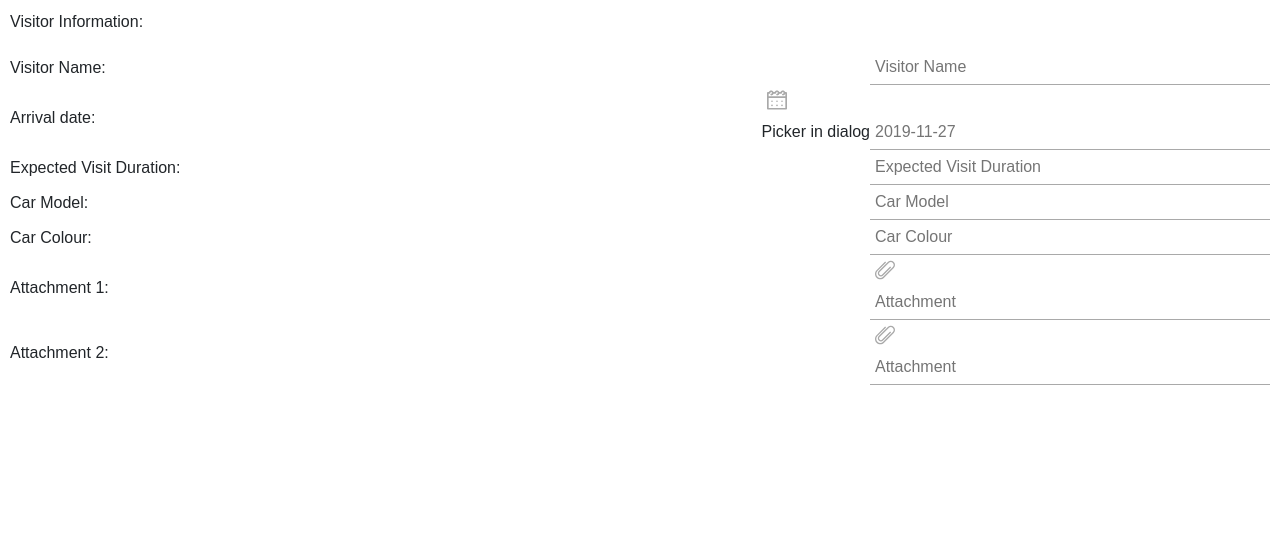
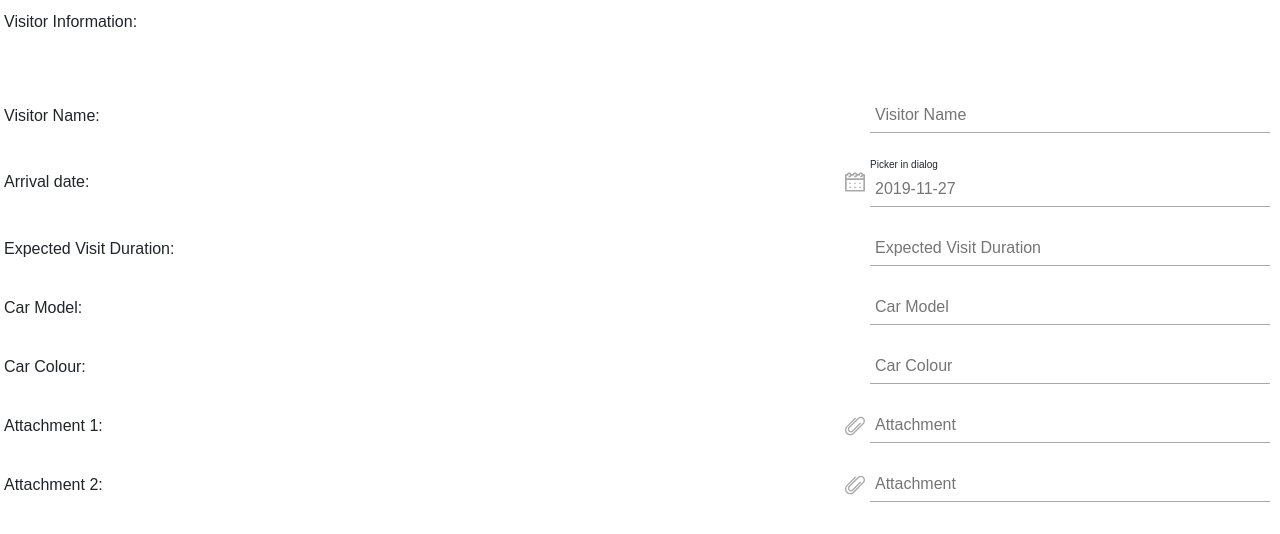
Before and after one commit to armendev11/jackal, a Vue app: page /links/visitor_request in a window 1280 px wide. Shown: the top 534 px of the page. Built offline with nearby package versions, Linux system fonts and the light colour scheme.

Commit message:
fix sum issues

```diff
--- a/src/assets/scss/Links/Visitor_Information.scss
+++ b/src/assets/scss/Links/Visitor_Information.scss
@@ -7,8 +7,8 @@ $visitor-max: 750px;
     font-weight: bolder;
     font-family: "OpenSans", sans-serif;
   }
-  .vinputs{
-    .visitor-title{
+
+    .unit-information{
       margin-top: 20px;
       display: flex;
       justify-content: space-between;
@@ -22,7 +22,7 @@ $visitor-max: 750px;
         font-size: 18px;
         margin: 0
       }
-      .vpicker-dialog{
+      .picker-dialog{
         max-width: 600px;
         width: 100%;
         display: flex;
@@ -63,5 +63,4 @@ $visitor-max: 750px;
         }
       }
     }
-  }
 }
--- a/src/views/Links/Visitor_Information.vue
+++ b/src/views/Links/Visitor_Information.vue
@@ -1,8 +1,8 @@
 <template>
-    <div class="movein-moveout">
+    <div class="movein-moveout pl-1">
         <p class="vtitle">Visitor Information:</p>
         <div class="unit-information">
-            <div class="upload">
+            <div class="upload mt-5">
                 <p>Visitor Name:</p>
                 <div class="picker-dialog">
                     <div>
@@ -10,19 +10,19 @@
                     </div>
                 </div>
             </div>
-            <div class="upload">
+            <div class="upload mt-4">
                 <p>Arrival date:</p>
                 <div class="picker-dialog">
-                    <div>
+                    <div class="d-flex align-items-center">
                         <img src="../../assets/icons/calendar.svg">
-                        <div>
-                            <span>Picker in dialog</span>
+                        <div class="d-flex flex-column">
+                            <span style="font-size: 10px">Picker in dialog</span>
                             <input type="text" placeholder="2019-11-27" >
                         </div>
                     </div>
                 </div>
             </div>
-            <div class="upload">
+            <div class="upload mt-4">
                 <p>Expected Visit Duration:</p>
                 <div class="picker-dialog">
                     <div>
@@ -30,7 +30,7 @@
                     </div>
                 </div>
             </div>
-            <div class="upload">
+            <div class="upload mt-4">
                 <p>Car Model:</p>
                 <div class="picker-dialog">
                     <div>
@@ -38,7 +38,7 @@
                     </div>
                 </div>
             </div>
-            <div class="upload">
+            <div class="upload mt-4">
                 <p>Car Colour:</p>
                 <div class="picker-dialog">
                     <div>
@@ -46,10 +46,10 @@
                     </div>
                 </div>
             </div>
-            <div class="upload">
+            <div class="upload mt-4">
                 <p>Attachment 1:</p>
                 <div class="picker-dialog">
-                    <div>
+                    <div class="d-flex align-items-center">
                         <img src="../../assets/icons/paperclip.svg">
                         <div>
                             <input type="text" placeholder="Attachment" >
@@ -57,10 +57,10 @@
                     </div>
                 </div>
             </div>
-            <div class="upload">
+            <div class="upload mt-4">
                 <p>Attachment 2:</p>
                 <div class="picker-dialog">
-                    <div>
+                    <div class="d-flex align-items-center">
                         <img src="../../assets/icons/paperclip.svg">
                         <div>
                             <input type="text" placeholder="Attachment" >
```
Also changed, not shown: src/components/layout/Header.vue (+6 -6 lines).
